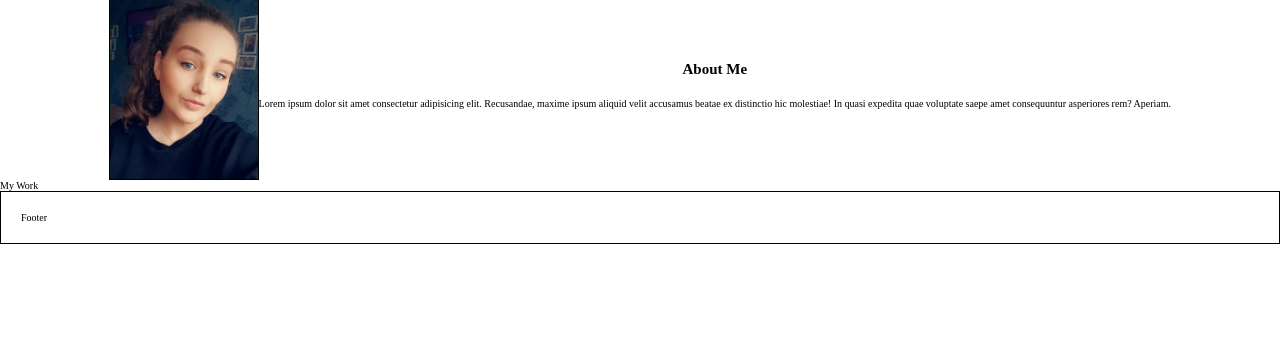
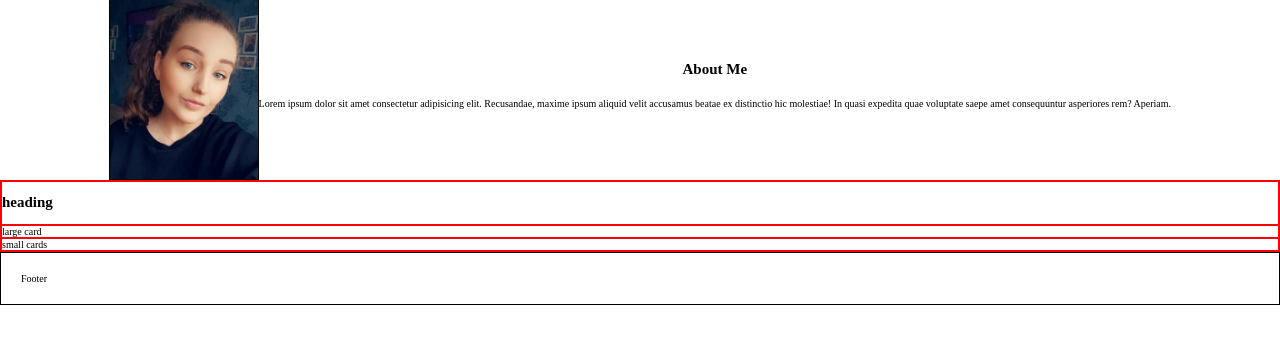
Before and after one commit to chelseanicholls95/personal_portfolio, a plain HTML site: page index.html in a window 1280 px wide. Shown: the part 322-666 px from the top of the page. Drawn offline with Linux system fonts and the light colour scheme.

Commit message:
projects section elements added

```diff
--- a/assets/css/style.css
+++ b/assets/css/style.css
@@ -79,6 +79,30 @@ body {
   text-align: justify;
 }
 
+/* projects section */
+.projects {
+  /* Todo remove */
+  border: 1px solid red;
+}
+
+.projects__title {
+  /* Todo remove */
+  border: 1px solid red;
+}
+
+.projects__cards-container {
+}
+
+.projects__lrg-card {
+  /* Todo remove */
+  border: 1px solid red;
+}
+
+.projects__sml-cards {
+  /* Todo remove */
+  border: 1px solid red;
+}
+
 /* footer */
 .footer {
   border: 1px solid black;
--- a/index.html
+++ b/index.html
@@ -47,7 +47,21 @@
 
         <!-- projects section -->
       </section>
-      <section>My Work</section>
+      <section class="projects">
+        <div class="projects__title">
+          <h2>heading</h2>
+        </div>
+
+        <div class="projects__cards-container">
+          <div class="projects__lrg-card">
+            <div>large card</div>
+          </div>
+
+          <div class="projects__sml-cards">
+            <div>small cards</div>
+          </div>
+        </div>
+      </section>
     </main>
 
     <!-- footer -->
```
